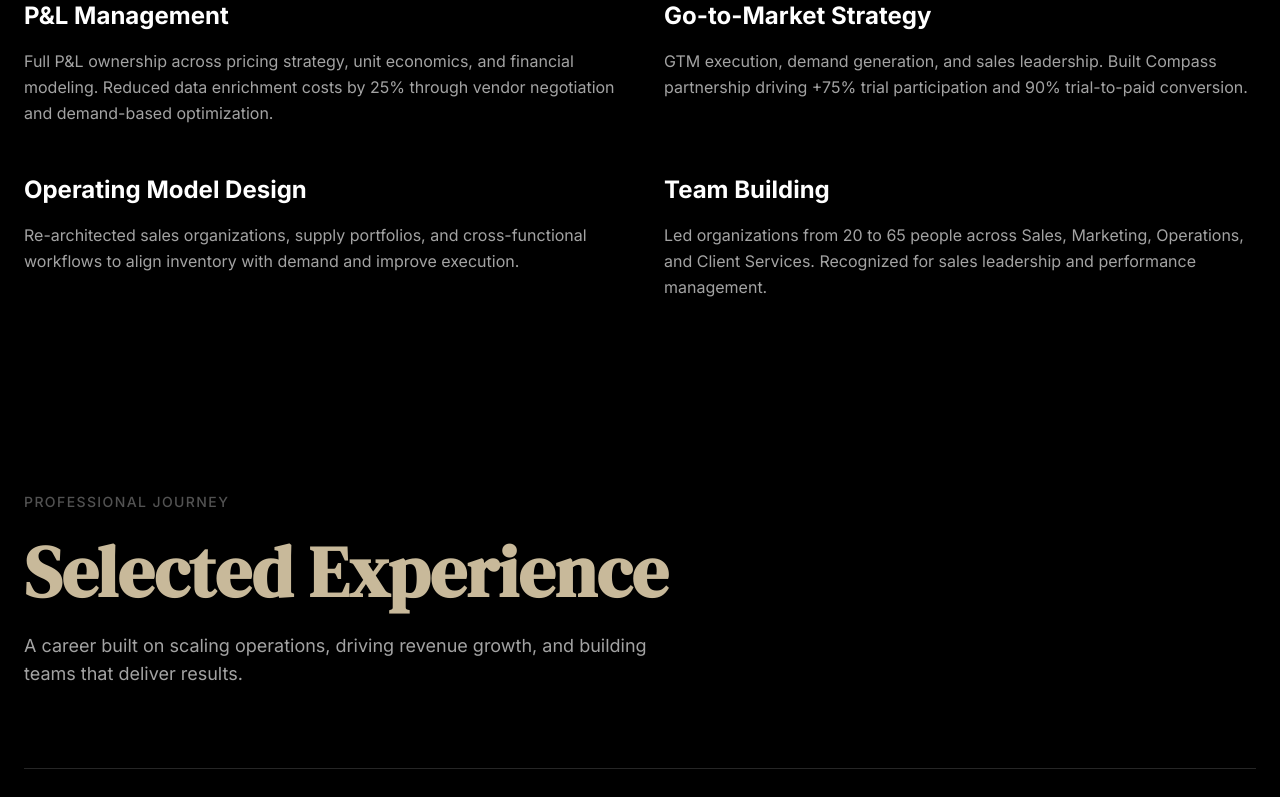
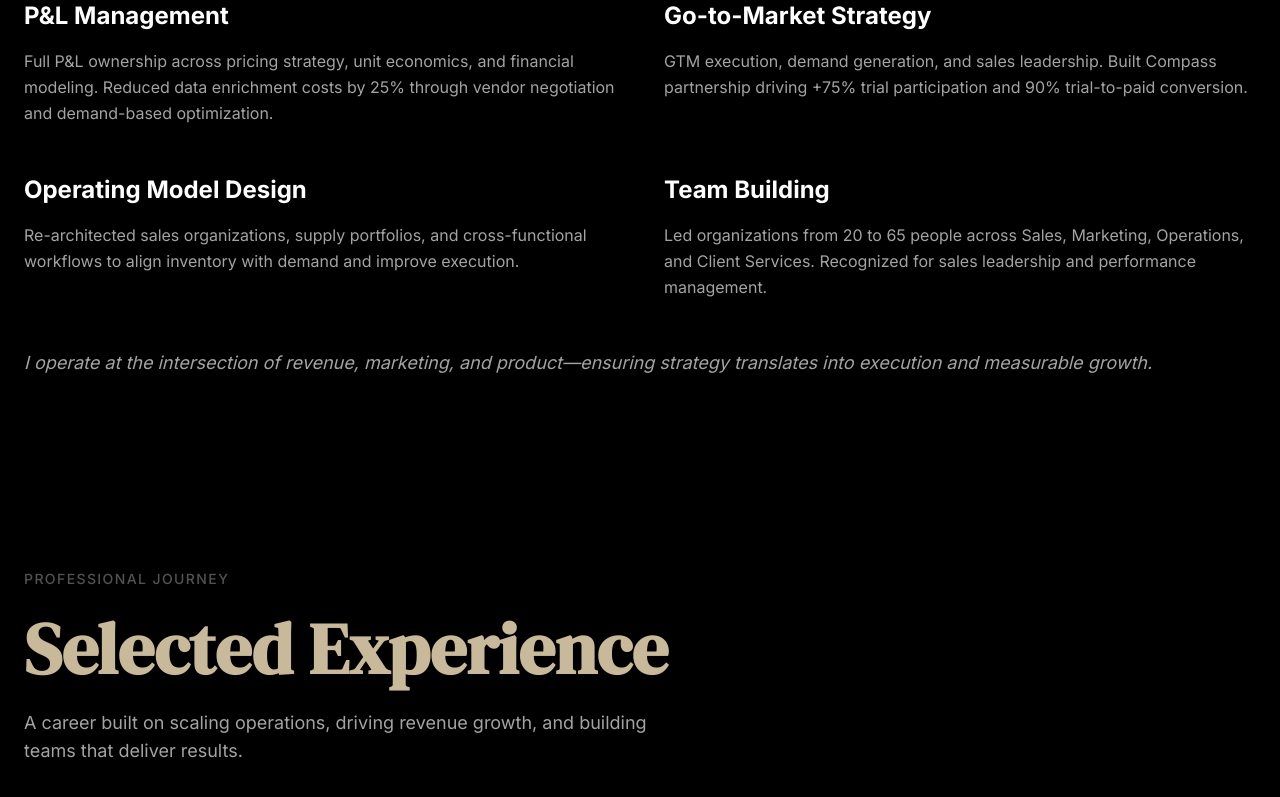
Before and after one commit to letsnavigatebmw/brandonmweaver, a React (Vite) app: page / in a window 1280 px wide. Shown: the part 1893-2690 px from the top of the page. Built offline with nearby package versions, Linux system fonts and the light colour scheme.

Commit message:
Add takeaway statement below 'What I Do' section - clarify intersection of revenue, marketing, and product

```diff
--- a/src/components/About.jsx
+++ b/src/components/About.jsx
@@ -53,7 +53,7 @@ export default function About() {
           <div className="w-full h-px bg-gray-800 mb-16" />
 
           {/* Services Grid */}
-          <div className="grid md:grid-cols-2 gap-12">
+          <div className="grid md:grid-cols-2 gap-12 mb-12">
             {services.map((service, index) => (
               <div key={index} className="space-y-4">
                 <h3 className="text-2xl font-bold text-white">
@@ -65,6 +65,11 @@ export default function About() {
               </div>
             ))}
           </div>
+
+          {/* Takeaway Statement */}
+          <p className="text-gray-400 text-lg leading-relaxed italic">
+            I operate at the intersection of revenue, marketing, and product—ensuring strategy translates into execution and measurable growth.
+          </p>
         </div>
       </div>
     </section>
```
